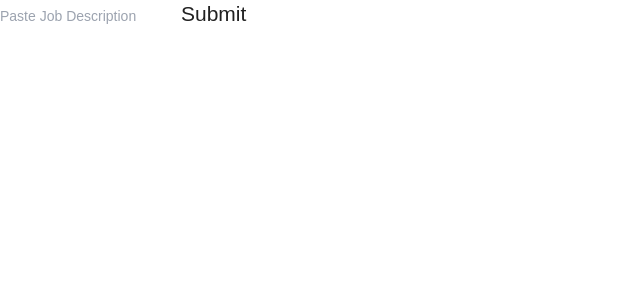
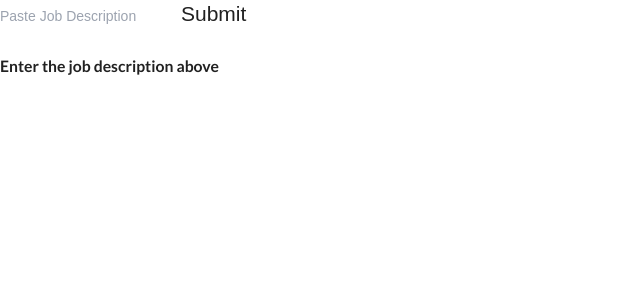
Before and after one commit to Caposto/reverse-ats, a React (Create React App) app in the folder frontend/: page / in a window 1280 px wide. Shown: the top 300 px of the page, without its empty margins (0-640 px from the left). Built offline with nearby package versions, Linux system fonts and the light colour scheme.

Commit message:
form remains visible while testing

```diff
--- a/frontend/src/components/JobForm.jsx
+++ b/frontend/src/components/JobForm.jsx
@@ -22,7 +22,6 @@ function JobForm() {
 
   return (
     <div id="standard-form">
-      {visible && (
       <form onSubmit={handleSubmit}>
         <input
           placeholder="Paste Job Description"
@@ -33,7 +32,7 @@ function JobForm() {
           Submit
         </button>
       </form>
-      )}
+      {visible && <h2 className="text-lg"> Enter the job description above </h2>}
       {!visible && (
         <div>
           <KeywordList keywordArray={keywords} />
```
Lines whose indentation alone changed are shown as unchanged.
